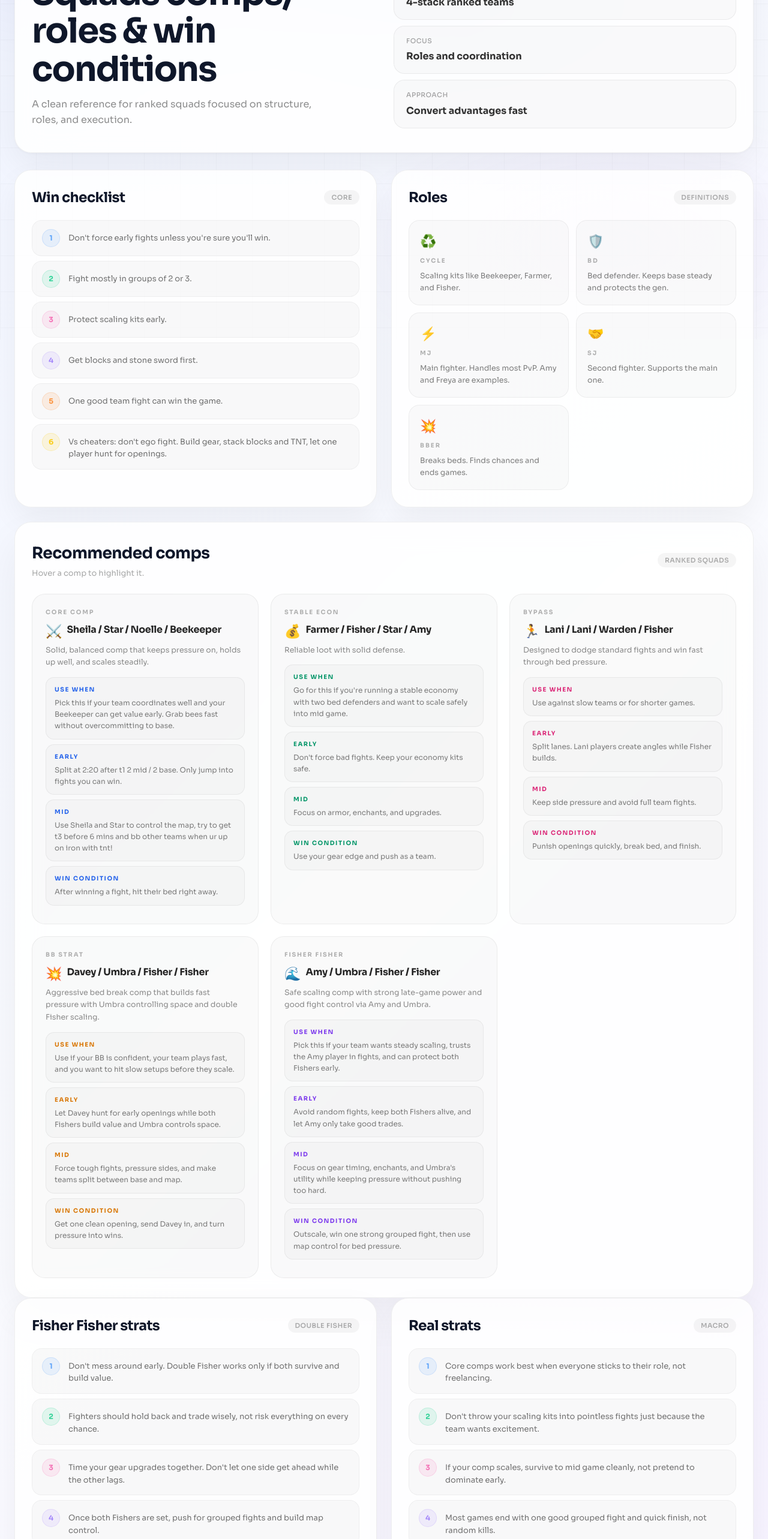
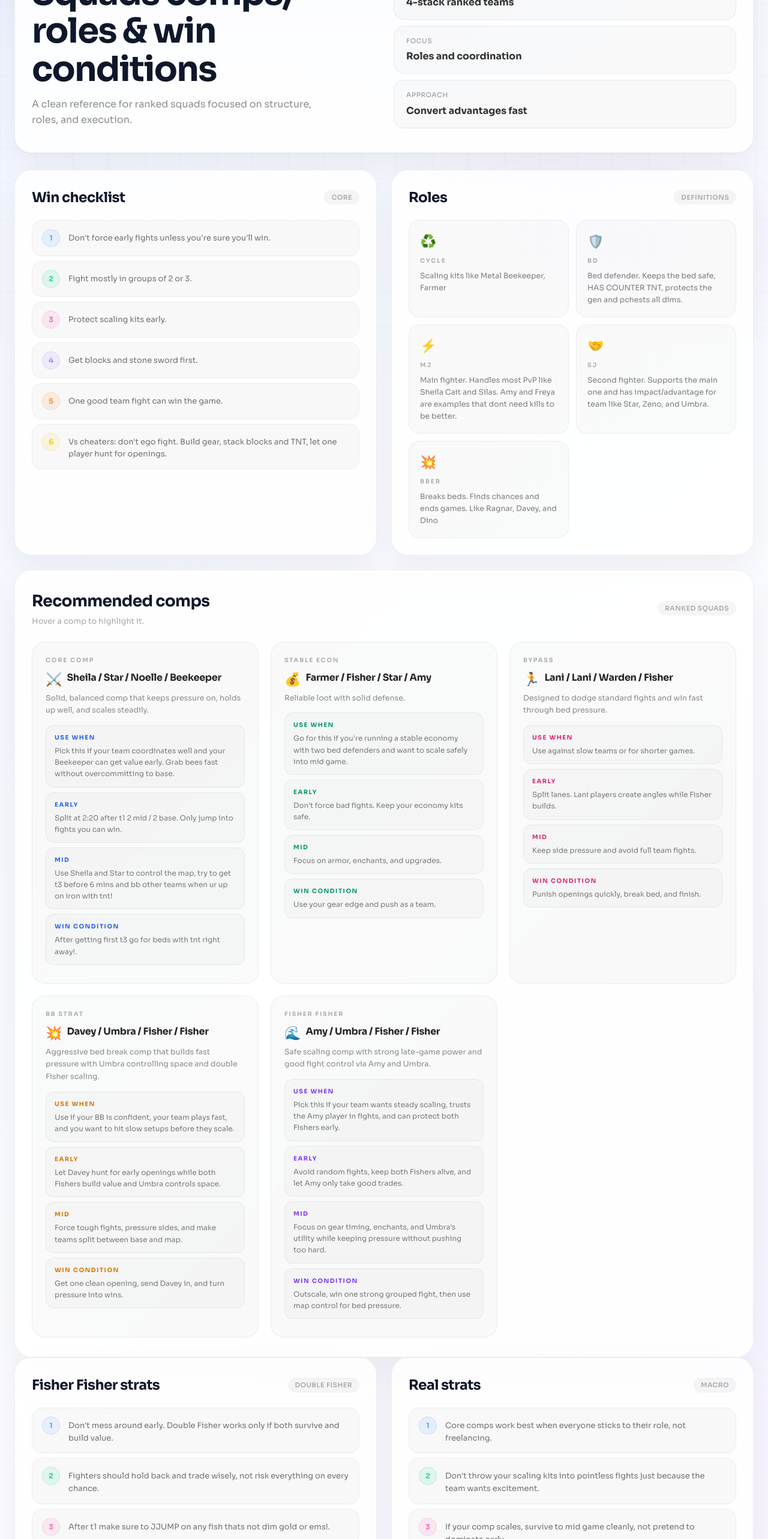
Before and after one commit to yayuvinagrawal-cloud/react-1pmjnucm, a React (Create React App) app: page / in a window 1280 px wide. Shown: the part 234-2800 px from the top of the page at 60% size. Built offline with nearby package versions, Linux system fonts and the light colour scheme.

Commit message:
Update strategy descriptions and role details

```diff
--- a/src/App.js
+++ b/src/App.js
@@ -81,7 +81,7 @@ export default function App() {
         "Pick this if your team coordinates well and your Beekeeper can get value early. Grab bees fast without overcommitting to base.",
       early: "Split at 2:20 after t1 2 mid / 2 base. Only jump into fights you can win.",
       mid: "Use Sheila and Star to control the map, try to get t3 before 6 mins and bb other teams when ur up on iron with tnt!",
-      win: "After winning a fight, hit their bed right away.",
+      win: "After getting first t3 go for beds with tnt right away!.",
     },
     {
       name: "Farmer / Fisher / Star / Amy",
@@ -152,27 +152,27 @@ export default function App() {
     {
       key: "CYCLE",
       emoji: "♻️",
-      desc: "Scaling kits like Beekeeper, Farmer, and Fisher.",
+      desc: "Scaling kits like Metal Beekeeper, Farmer",
     },
     {
       key: "BD",
       emoji: "🛡️",
-      desc: "Bed defender. Keeps base steady and protects the gen.",
+      desc: "Bed defender. Keeps the bed safe, HAS COUNTER TNT, protects the gen and pchests all dims.",
     },
     {
       key: "MJ",
       emoji: "⚡",
-      desc: "Main fighter. Handles most PvP. Amy and Freya are examples.",
+      desc: "Main fighter. Handles most PvP like Sheila Cait and Silas. Amy and Freya are examples that dont need kills to be better.",
     },
     {
       key: "SJ",
       emoji: "🤝",
-      desc: "Second fighter. Supports the main one.",
+      desc: "Second fighter. Supports the main one and has impact/advantage for team like Star, Zeno, and Umbra.",
     },
     {
       key: "BBER",
       emoji: "💥",
-      desc: "Breaks beds. Finds chances and ends games.",
+      desc: "Breaks beds. Finds chances and ends games. Like Ragnar, Davey, and Dino",
     },
   ];
 
@@ -188,8 +188,8 @@ export default function App() {
   const fisherFisherStrats = [
     "Don't mess around early. Double Fisher works only if both survive and build value.",
     "Fighters should hold back and trade wisely, not risk everything on every chance.",
-    "Time your gear upgrades together. Don't let one side get ahead while the other lags.",
-    "Once both Fishers are set, push for grouped fights and build map control.",
+    "After t1 make sure to JJUMP on any fish thats not dim gold or ems!.",
+    " Your need to get fishing rod early and try to ",
   ];
 
   const realStrats = [
```
